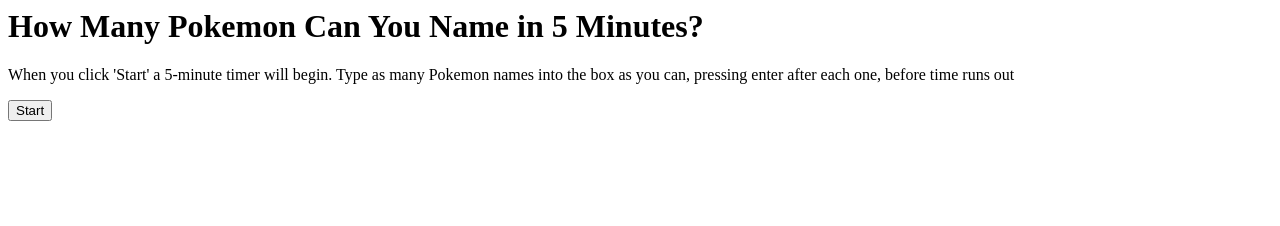
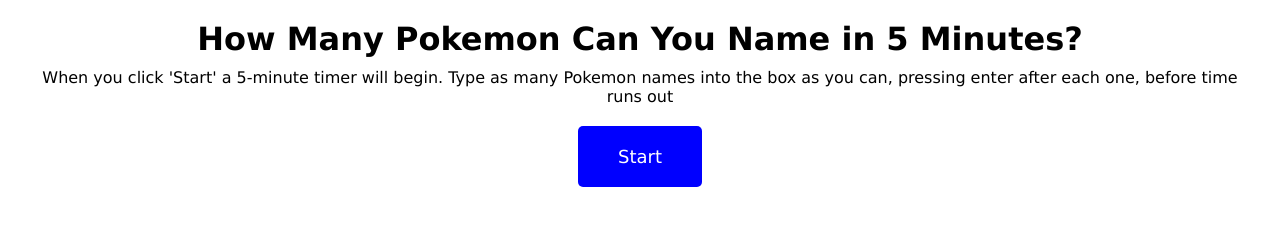
Before and after one commit to Michael-NN/howmanypoke, a plain HTML site: page index.html in a window 1280 px wide. Drawn offline with Linux system fonts and the light colour scheme.

Commit message:
Styling
Initial addition of css to improve look and feel

```diff
--- a/index.html
+++ b/index.html
@@ -1,9 +1,30 @@
 <html>
 	<head>
 		<style>
+			* {
+				font-family: Verdana;
+				text-align: center;
+				margin: 10px;
+			}
+
+			button {
+				font-size: 18px;
+				color: white;
+				background-color: blue;
+				border: none;
+				border-radius: 5px;
+				padding: 20px 40px;
+			}
+
+			#timer {
+				font-size: 35px;
+			}
+
 			#namedDiv {
+				height: 75%;
 				display: flex;
 				flex-flow: column wrap;
+				align-items: flex-start;
 			}
 		</style>
 	</head>
```
